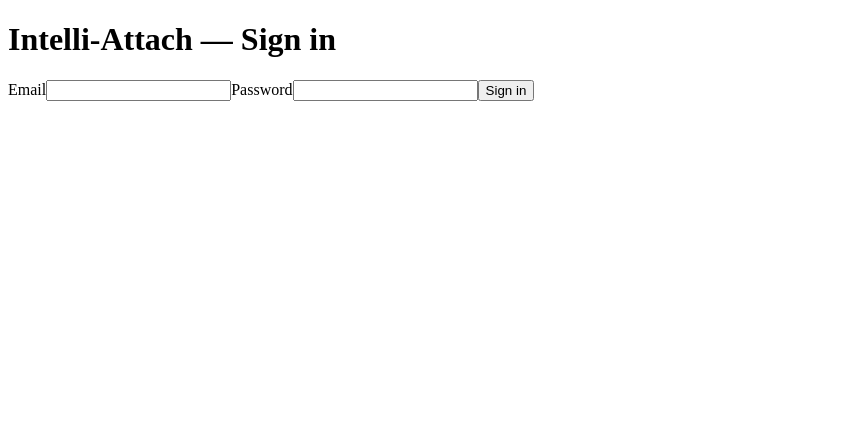
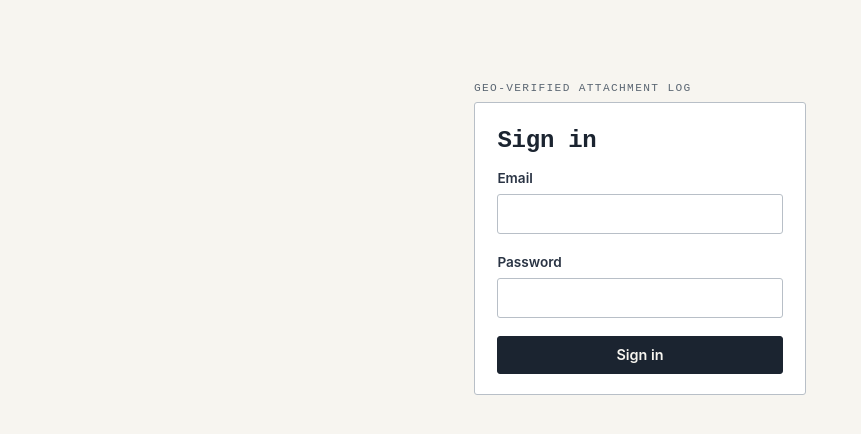
Before and after one commit to Barb04/intelli-attach, a React (Vite) app in the folder frontend/: page /login in a window 1280 px wide. Shown: the top 434 px of the page, without its empty margins (0-861 px from the left). Built offline with nearby package versions, Linux system fonts and the light colour scheme; no server answers.

Commit message:
Add design system and restyle all pages

```diff
--- /dev/null
+++ b/frontend/src/index.css
@@ -0,0 +1,280 @@
+/* ===== Design tokens ===== */
+:root {
+  --ink: #1B2430;
+  --ink-soft: #2A3444;
+  --paper: #F7F5F0;
+  --paper-raised: #FFFFFF;
+  --slate: #5C6773;
+  --slate-light: #B8BFC7;
+  --amber: #E8A33D;
+  --amber-soft: #FBE8C8;
+  --green: #2E7D4F;
+  --green-soft: #E1F1E7;
+  --red: #B3402C;
+  --red-soft: #F7E3DE;
+
+  --font-display: "Space Mono", "IBM Plex Mono", monospace;
+  --font-body: "Inter", -apple-system, BlinkMacSystemFont, "Segoe UI", sans-serif;
+
+  --radius: 3px;
+  --border: 1px solid var(--slate-light);
+}
+
+@import url("https://fonts.googleapis.com/css2?family=Space+Mono:wght@400;700&family=Inter:wght@400;500;600;700&display=swap");
+
+/* ===== Reset & base ===== */
+* {
+  box-sizing: border-box;
+}
+
+body {
+  margin: 0;
+  background: var(--paper);
+  color: var(--ink);
+  font-family: var(--font-body);
+  font-size: 15px;
+  line-height: 1.5;
+  -webkit-font-smoothing: antialiased;
+}
+
+h1, h2 {
+  font-family: var(--font-display);
+  font-weight: 700;
+  letter-spacing: -0.01em;
+  margin: 0 0 0.4em 0;
+}
+
+h1 {
+  font-size: 1.5rem;
+  color: var(--ink);
+}
+
+h2 {
+  font-size: 1.05rem;
+  color: var(--slate);
+  text-transform: uppercase;
+  letter-spacing: 0.06em;
+  font-weight: 700;
+}
+
+hr {
+  border: none;
+  border-top: var(--border);
+  margin: 2rem 0;
+}
+
+/* ===== Page shell ===== */
+.page {
+  max-width: 640px;
+  margin: 0 auto;
+  padding: 2.5rem 1.5rem 4rem;
+}
+
+.eyebrow {
+  font-family: var(--font-display);
+  font-size: 0.7rem;
+  text-transform: uppercase;
+  letter-spacing: 0.12em;
+  color: var(--slate);
+  margin-bottom: 0.3rem;
+}
+
+/* ===== Forms ===== */
+.field {
+  margin-bottom: 1.1rem;
+}
+
+.field label {
+  display: block;
+  font-weight: 600;
+  font-size: 0.85rem;
+  margin-bottom: 0.35rem;
+  color: var(--ink-soft);
+}
+
+input[type="text"],
+input[type="email"],
+input[type="password"],
+input[type="date"],
+textarea {
+  width: 100%;
+  padding: 0.6rem 0.7rem;
+  border: var(--border);
+  border-radius: var(--radius);
+  background: var(--paper-raised);
+  font-family: var(--font-body);
+  font-size: 0.95rem;
+  color: var(--ink);
+}
+
+input:focus,
+textarea:focus {
+  outline: 2px solid var(--amber);
+  outline-offset: 1px;
+  border-color: var(--amber);
+}
+
+textarea {
+  resize: vertical;
+  font-family: var(--font-body);
+}
+
+/* ===== Buttons ===== */
+button {
+  font-family: var(--font-body);
+  font-weight: 600;
+  font-size: 0.9rem;
+  padding: 0.6rem 1.1rem;
+  border-radius: var(--radius);
+  border: 1px solid var(--ink);
+  background: var(--ink);
+  color: var(--paper);
+  cursor: pointer;
+  transition: transform 0.08s ease, opacity 0.15s ease;
+}
+
+button:hover:not(:disabled) {
+  opacity: 0.88;
+}
+
+button:active:not(:disabled) {
+  transform: translateY(1px);
+}
+
+button:disabled {
+  opacity: 0.5;
+  cursor: not-allowed;
+}
+
+button:focus-visible {
+  outline: 2px solid var(--amber);
+  outline-offset: 2px;
+}
+
+button.secondary {
+  background: transparent;
+  color: var(--ink);
+  border: 1px solid var(--slate-light);
+}
+
+/* ===== Cards & panels ===== */
+.panel {
+  background: var(--paper-raised);
+  border: var(--border);
+  border-radius: var(--radius);
+  padding: 1.25rem 1.4rem;
+  margin-bottom: 1rem;
+}
+
+/* ===== Signature element: geofence readout ===== */
+.geo-readout {
+  display: inline-flex;
+  flex-direction: column;
+  gap: 0.15rem;
+  padding: 0.5rem 0.8rem;
+  border-radius: var(--radius);
+  border: 1px solid currentColor;
+  font-family: var(--font-display);
+}
+
+.geo-readout .geo-label {
+  font-size: 0.62rem;
+  text-transform: uppercase;
+  letter-spacing: 0.1em;
+  opacity: 0.75;
+}
+
+.geo-readout .geo-value {
+  font-size: 0.95rem;
+  font-weight: 700;
+}
+
+.geo-readout.within {
+  color: var(--green);
+  background: var(--green-soft);
+}
+
+.geo-readout.outside {
+  color: var(--red);
+  background: var(--red-soft);
+}
+
+/* ===== Status badges ===== */
+.badge {
+  display: inline-block;
+  font-family: var(--font-display);
+  font-size: 0.68rem;
+  text-transform: uppercase;
+  letter-spacing: 0.08em;
+  padding: 0.2rem 0.5rem;
+  border-radius: var(--radius);
+  font-weight: 700;
+}
+
+.badge.submitted {
+  background: var(--amber-soft);
+  color: #8A5A16;
+}
+
+.badge.approved {
+  background: var(--green-soft);
+  color: var(--green);
+}
+
+.badge.rejected {
+  background: var(--red-soft);
+  color: var(--red);
+}
+
+/* ===== Messages ===== */
+.msg {
+  padding: 0.7rem 0.9rem;
+  border-radius: var(--radius);
+  font-size: 0.9rem;
+  margin: 0.8rem 0;
+}
+
+.msg.error {
+  background: var(--red-soft);
+  color: var(--red);
+  border: 1px solid var(--red);
+}
+
+.msg.info {
+  background: var(--amber-soft);
+  color: #8A5A16;
+  border: 1px solid var(--amber);
+}
+
+/* ===== Entry list ===== */
+.entry-list {
+  list-style: none;
+  margin: 0;
+  padding: 0;
+}
+
+.entry-item {
+  border: var(--border);
+  border-radius: var(--radius);
+  padding: 1rem 1.1rem;
+  margin-bottom: 0.8rem;
+  background: var(--paper-raised);
+}
+
+.entry-date {
+  font-family: var(--font-display);
+  font-weight: 700;
+  font-size: 0.85rem;
+  color: var(--slate);
+}
+
+.entry-narrative {
+  margin: 0.3rem 0 0.7rem;
+}
+
+.entry-meta {
+  display: flex;
+  align-items: center;
+  gap: 0.6rem;
+  flex-wrap: wrap;
+}
--- a/frontend/src/main.tsx
+++ b/frontend/src/main.tsx
@@ -1,5 +1,6 @@
 import React from "react";
 import ReactDOM from "react-dom/client";
+import "./index.css";
 import App from "./App.js";
 
 ReactDOM.createRoot(document.getElementById("root")!).render(
--- a/frontend/src/pages/Login.tsx
+++ b/frontend/src/pages/Login.tsx
@@ -36,23 +36,37 @@
   }
 
   return (
-    <form onSubmit={handleSubmit}>
-      <h1>Intelli-Attach — Sign in</h1>
-      <label>
-        Email
-        <input type="email" value={email} onChange={(e) => setEmail(e.target.value)} required />
-      </label>
-      <label>
-        Password
+    <div className="page" style={{ maxWidth: "380px", paddingTop: "5rem" }}>
+      <div className="eyebrow">Geo-Verified Attachment Log</div>
+      <form onSubmit={handleSubmit} className="panel">
+        <h1>Sign in</h1>
+        <div className="field">
+          <label>Email</label>
+          <input
+            type="email"
+            value={email}
+            onChange={(e) => setEmail(e.target.value)}
+            required
+          />
+        </div>
+        <div className="field">
+          <label>Password</label>
           <input
             type="password"
             value={password}
             onChange={(e) => setPassword(e.target.value)}
             required
           />
-      </label>
-      {error && <p role="alert">{error}</p>}
-      <button type="submit">Sign in</button>
+        </div>
+        {error && (
+          <p role="alert" className="msg error">
+            {error}
+          </p>
+        )}
+        <button type="submit" style={{ width: "100%" }}>
+          Sign in
+        </button>
       </form>
+    </div>
   );
 }
--- a/frontend/src/pages/SupervisorApprove.tsx
+++ b/frontend/src/pages/SupervisorApprove.tsx
@@ -29,9 +29,10 @@
 
   if (!token) {
     return (
-      <div>
-        <h1>Supervisor Approval</h1>
-        <p style={{ color: "red" }}>
+      <div className="page">
+        <div className="eyebrow">Supervisor</div>
+        <h1>Approval</h1>
+        <p className="msg error">
           No approval token found in the URL. Use the link exactly as provided.
         </p>
       </div>
@@ -106,16 +107,19 @@
   }
 
   return (
-    <div>
-      <h1>Supervisor Approval</h1>
+    <div className="page">
+      <div className="eyebrow">Supervisor</div>
+      <h1>Approval</h1>
 
-      {error && <p style={{ color: "red" }}>{error}</p>}
+      {error && <p className="msg error">{error}</p>}
 
       {stage === "pin-entry" && (
-        <form onSubmit={handleVerifyPin}>
-          <p>Enter the 6-digit PIN sent to you separately to view this entry.</p>
-          <label>
-            PIN{" "}
+        <form onSubmit={handleVerifyPin} className="panel">
+          <p style={{ marginTop: 0, color: "var(--slate)" }}>
+            Enter the 6-digit PIN sent to you separately to view this entry.
+          </p>
+          <div className="field">
+            <label>PIN</label>
             <input
               type="text"
               inputMode="numeric"
@@ -124,8 +128,7 @@
               onChange={(e) => setPin(e.target.value)}
               required
             />
-          </label>
-          <br />
+          </div>
           <button type="submit" disabled={isBusy}>
             {isBusy ? "Verifying…" : "Verify"}
           </button>
@@ -133,50 +136,56 @@
       )}
 
       {stage === "reviewing" && entry && (
-        <div>
-          <h2>Logbook Entry</h2>
-          <p>
-            <strong>Date:</strong> {entry.entry_date.slice(0, 10)}
-          </p>
-          <p>
-            <strong>Narrative:</strong> {entry.narrative}
-          </p>
-          <p>
-            <strong>Location check:</strong>{" "}
-            <span style={{ color: entry.within_geofence ? "green" : "orange" }}>
-              {entry.within_geofence ? "Within geofence" : "Outside geofence"} (
-              {Math.round(entry.distance_from_site_m)}m from site)
-            </span>
-          </p>
-          <p>
-            <strong>Submitted:</strong>{" "}
-            {entry.created_offline ? "Offline, synced later" : "Live"}
+        <div className="panel">
+          <h2>Logbook entry</h2>
+          <div className="entry-date" style={{ marginBottom: "0.6rem" }}>
+            {entry.entry_date.slice(0, 10)}
+          </div>
+          <p>{entry.narrative}</p>
+
+          <div style={{ margin: "1rem 0" }}>
+            <div className={`geo-readout ${entry.within_geofence ? "within" : "outside"}`}>
+              <span className="geo-label">
+                {entry.within_geofence ? "Within geofence" : "Outside geofence"}
+              </span>
+              <span className="geo-value">
+                {Math.round(entry.distance_from_site_m)}m from site
+              </span>
+            </div>
+          </div>
+
+          <p style={{ fontSize: "0.85rem", color: "var(--slate)" }}>
+            Submitted {entry.created_offline ? "offline, synced later" : "live"}
           </p>
 
-          <label>
-            Comment (optional)
-            <br />
+          <div className="field">
+            <label>Comment (optional)</label>
             <textarea
               value={comment}
               onChange={(e) => setComment(e.target.value)}
               rows={3}
-              cols={50}
             />
-          </label>
-          <br />
-          <button onClick={() => handleDecision("APPROVED")} disabled={isBusy}>
-            Approve
-          </button>{" "}
-          <button onClick={() => handleDecision("REJECTED")} disabled={isBusy}>
-            Reject
-          </button>
+          </div>
+
+          <div style={{ display: "flex", gap: "0.6rem" }}>
+            <button onClick={() => handleDecision("APPROVED")} disabled={isBusy}>
+              Approve
+            </button>
+            <button
+              className="secondary"
+              onClick={() => handleDecision("REJECTED")}
+              disabled={isBusy}
+            >
+              Reject
+            </button>
+          </div>
         </div>
       )}
 
       {stage === "done" && (
-        <p style={{ color: decisionResult === "APPROVED" ? "green" : "orangered" }}>
-          Entry {decisionResult === "APPROVED" ? "approved" : "rejected"}. You may close
-          this page.
+        <p className={`msg ${decisionResult === "APPROVED" ? "" : "error"}`}>
+          Entry {decisionResult === "APPROVED" ? "approved" : "rejected"}. You may close this
+          page.
         </p>
       )}
     </div>
```
Also changed, not shown: frontend/src/pages/StudentDashboard.tsx (+53 -37 lines). Lines whose indentation alone changed are shown as unchanged.
